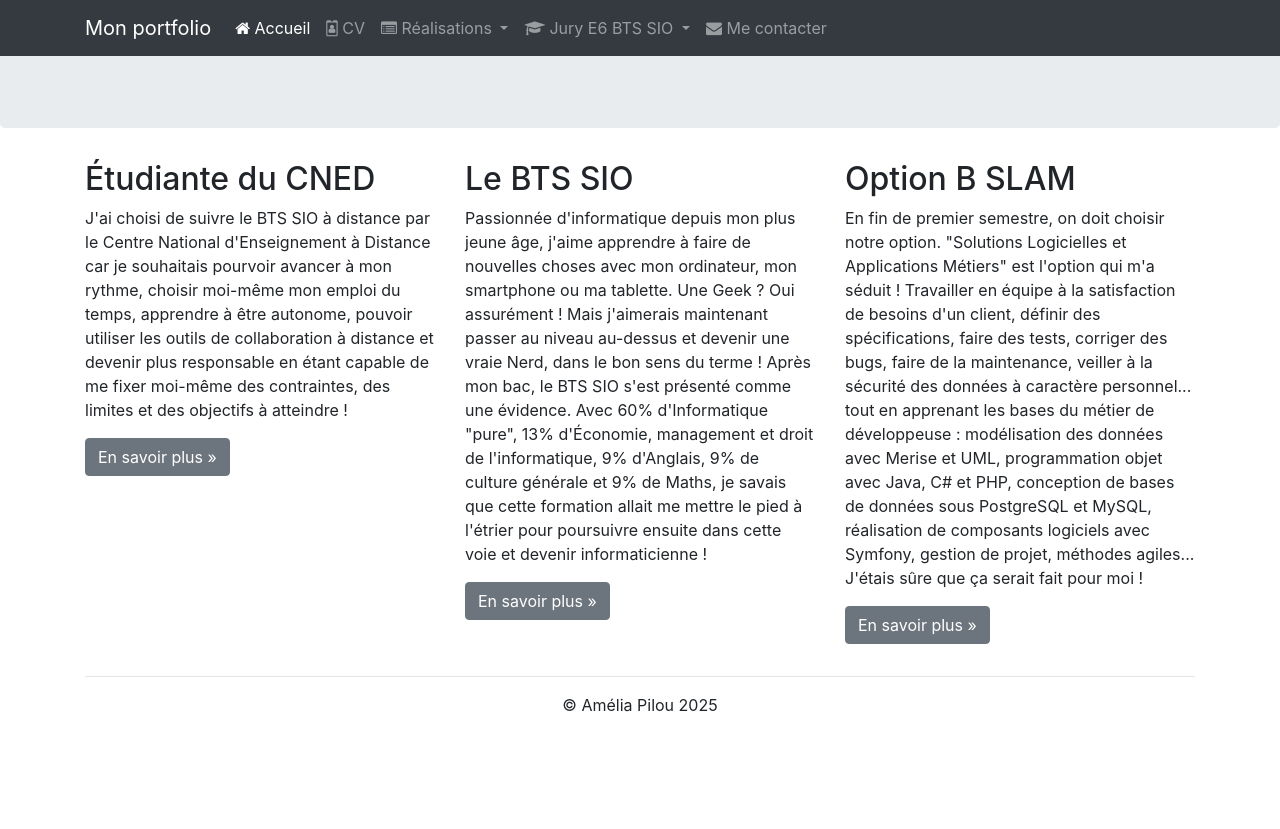
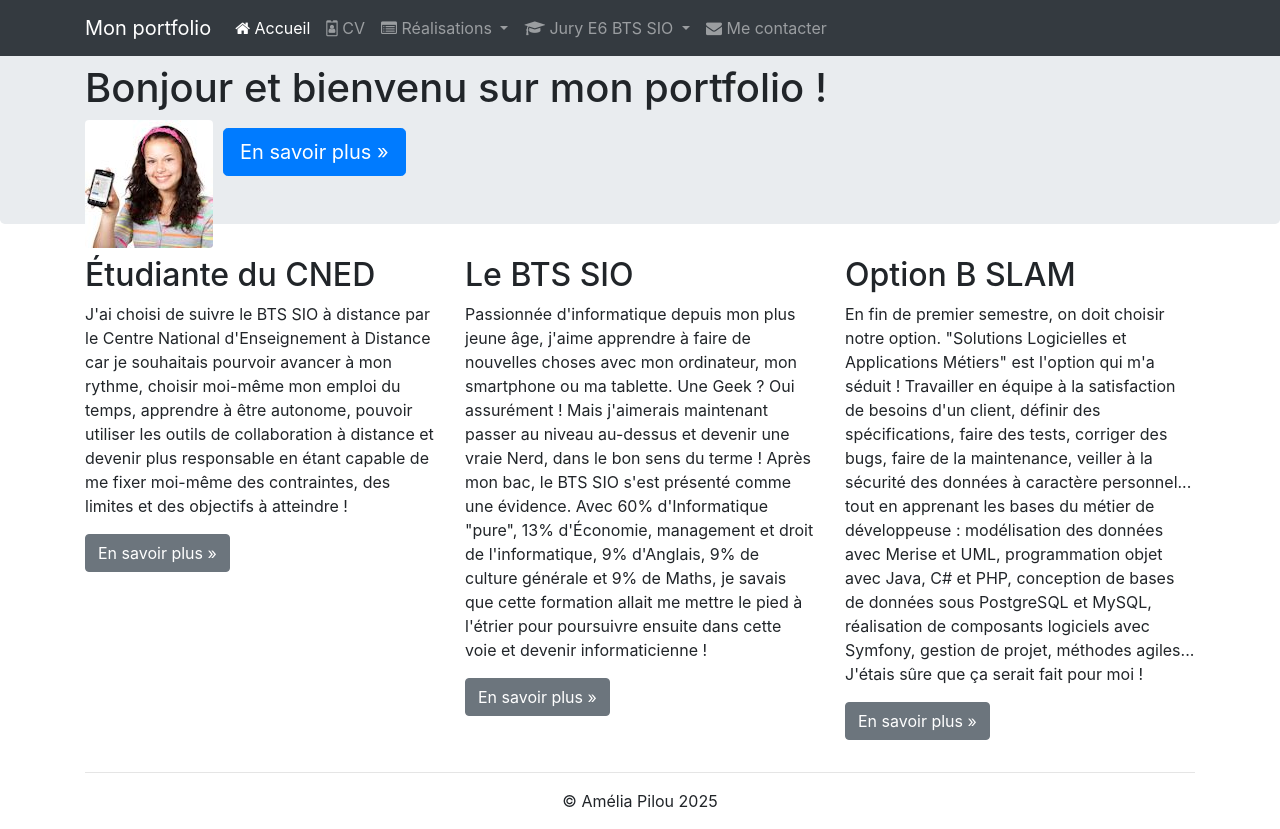
Before and after one commit to Aabdel25/.github.io, a plain HTML site: page index.html in a window 1280 px wide. Before the commit the page ends 800 px from the top, so only its background shows below. Drawn offline with nearby package versions, Linux system fonts and the light colour scheme.

Commit message:
Ajout du corps de la page

```diff
--- /dev/null
+++ b/css/accueil.css
@@ -0,0 +1,6 @@
+#maPhoto {
+    margin-right: 10px;
+}
+.jumbotron {
+    padding-bottom: 32px;
+}
--- a/index.html
+++ b/index.html
@@ -13,6 +13,7 @@
         <title>Portfolio d'Abdel (BTS SIO 2025)</title>
         <link rel="icon" href="favicon.ico">
         <link href="https://maxcdn.bootstrapcdn.com/font-awesome/4.7.0/css/font-awesome.min.css" rel="stylesheet">
+        <link href="css/accueil.css" rel="stylesheet">
     </head>
     <body>
         <nav class="navbar navbar-dark bg-dark fixed-top navbar-expand-md">
@@ -94,7 +95,14 @@
             </div>
         </nav>
         <div class="jumbotron"> <!-- Emplacement pour le contenu principal de la page -->
-
+            <div class="container">
+                <h1>Bonjour et bienvenu sur mon portfolio !</h1>
+                <p>
+                    <img id="maPhoto" class="float-left rounded" src="images/AmeliaPilou.jpg"
+                         alt="Ma photo d'identité">
+                </p>
+                <p><a class="btn btn-primary btn-lg" href="pages/cv.html" role="button">En savoir plus »</a></p>
+            </div>
         </div>
         <footer>
             <div class="container">
```
Also changed, not shown: images/AmeliaPilou.jpg (added), images/MVC.png (added), images/adapters.png (added), images/cv/github2-dreamstale35.png (added), images/cv/instagram-dreamstale43.png (added), images/cv/linkedin-dreamstale45.png (added), images/cv/mail-dreamstale47.png (added), images/cv/skype-dreamstale61.png (added), images/cv/twitter-dreamstale71.png (added), images/ihmcoach.png (added).
